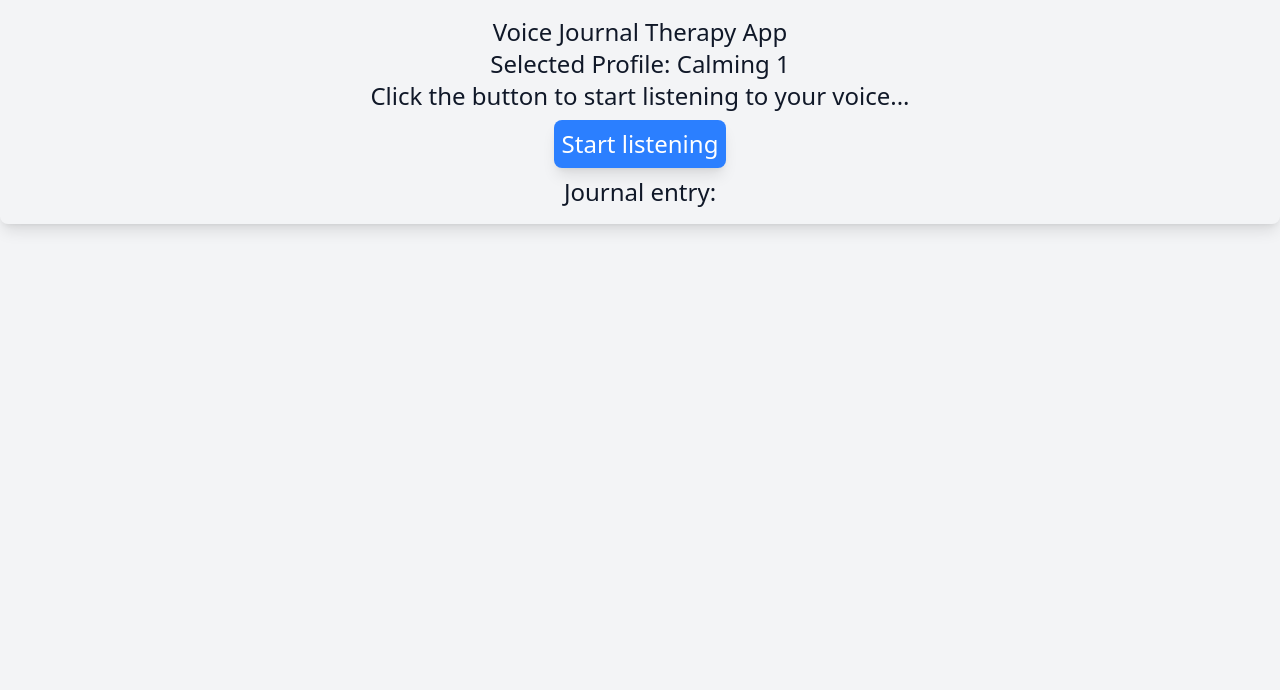
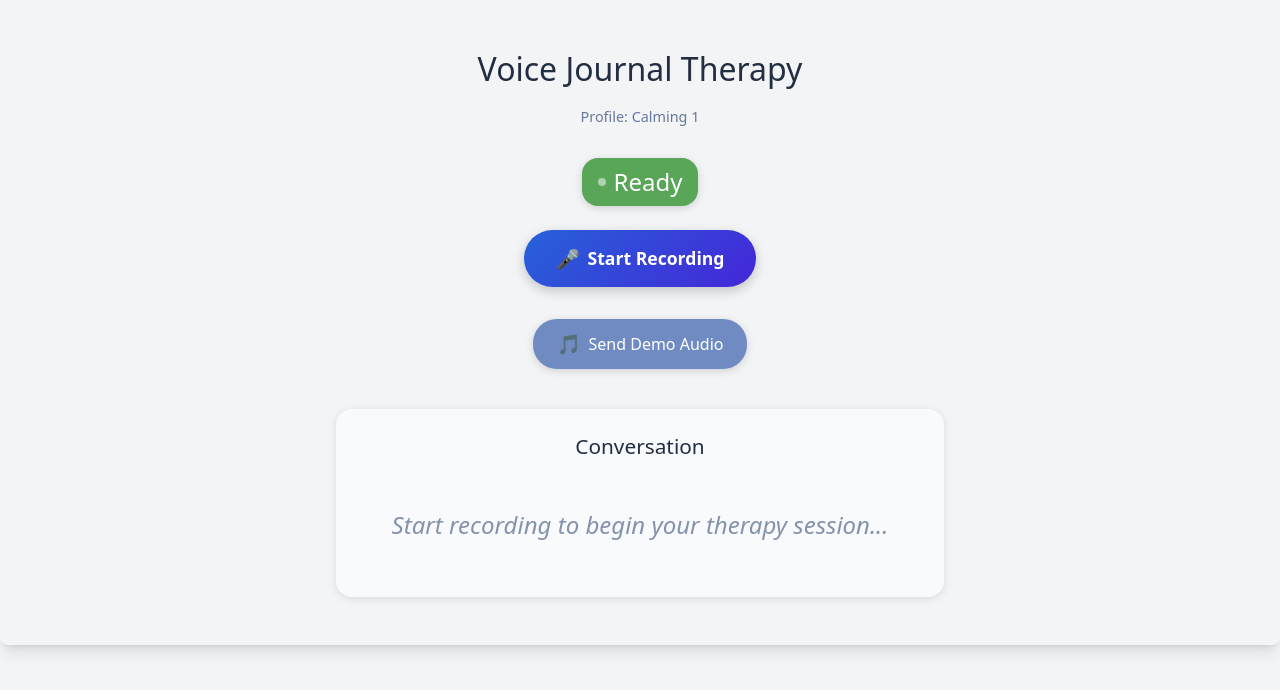
Before and after one commit to shahul01/voice-journal-therapy, a SvelteKit app: page /app in a window 1280 px wide. Shown: the top 690 px of the page. Built offline with nearby package versions, Linux system fonts and the light colour scheme.

Commit message:
feat:f: basic app page created & connected,- works & sv checked (0e -)

```diff
--- a/src/routes/app/+page.svelte
+++ b/src/routes/app/+page.svelte
@@ -1,35 +1,413 @@
 <script lang="ts">
+	import { onMount, onDestroy } from 'svelte';
 	import profiles from '$lib/utils/profile';
+	import { ConversationOrchestrator } from '$lib/utils/conversation/orchestrator';
+	import type { ConversationState } from '$lib/types/conversation';
+	import type { Profile } from '$lib/types/profile';
 
 	let isListening = $state(false);
-	let journalEntry = $state('');
-	let selectedProfile = $state(profiles[0]);
+	let conversationState = $state<ConversationState>({ messages: [], contextWindow: [] });
+	let selectedProfile = $state<Profile>(profiles[0]);
+	let currentState = $state<'idle' | 'listening' | 'processing' | 'speaking'>('idle');
+	let errorMessage = $state<string | null>(null);
 
-	function toggleListening() {
-		isListening = !isListening;
+	let orchestrator: ConversationOrchestrator | null = null;
+
+	onMount(() => {
+		loadConversationFromStorage();
+
+		orchestrator = new ConversationOrchestrator({
+			onTranscriptUpdate: (state) => {
+				conversationState = state;
+				saveConversationToStorage();
+			},
+			onError: (error) => {
+				errorMessage = error.message;
+				console.error('Orchestrator error:', error);
+			},
+			onStateChange: (state) => {
+				currentState = state;
+			},
+			profile: selectedProfile
+		});
+	});
+
+	onDestroy(() => {
+		if (orchestrator) {
+			orchestrator.stop();
+		}
+	});
+
+	function loadConversationFromStorage() {
+		if (typeof window === 'undefined') return;
+		try {
+			const stored = localStorage.getItem('conversation-state');
+			if (stored) {
+				conversationState = JSON.parse(stored);
+			}
+		} catch (err) {
+			console.error('Failed to load conversation from storage:', err);
+		}
+	}
+
+	function saveConversationToStorage() {
+		if (typeof window === 'undefined') return;
+		try {
+			localStorage.setItem('conversation-state', JSON.stringify(conversationState));
+		} catch (err) {
+			console.error('Failed to save conversation to storage:', err);
+		}
+	}
+
+	async function toggleListening() {
+		if (!orchestrator) return;
+
+		if (isListening) {
+			try {
+				orchestrator.stop();
+				isListening = false;
+				errorMessage = null;
+			} catch (err) {
+				errorMessage = err instanceof Error ? err.message : 'Failed to stop recording';
+			}
+		} else {
+			try {
+				errorMessage = null;
+				await orchestrator.start();
+				isListening = true;
+			} catch (err) {
+				errorMessage = err instanceof Error ? err.message : 'Failed to start recording. Please check microphone permissions.';
+				isListening = false;
+			}
+		}
+	}
+
+	async function sendDemoAudio() {
+		if (!orchestrator || currentState === 'processing') return;
+
+		try {
+			const demoAudio = '/audio/ElevenLabs_2025-12-17T19_24_59_Brittney - Relaxing, Calm and Meditative_pvc_sp95_s50_sb75_f2-5.wav';
+			errorMessage = null;
+			await orchestrator.processDemoAudio(demoAudio);
+		} catch (err) {
+			errorMessage = err instanceof Error ? err.message : 'Failed to process demo audio';
+		}
+	}
+
+	function getStateLabel(): string {
+		switch (currentState) {
+			case 'listening':
+				return 'Listening...';
+			case 'processing':
+				return 'Processing...';
+			case 'speaking':
+				return 'AI Speaking...';
+			default:
+				return 'Ready';
+		}
+	}
+
+	function getStateColor(): string {
+		switch (currentState) {
+			case 'listening':
+				return 'hsl(0, 70%, 50%)';
+			case 'processing':
+				return 'hsl(45, 70%, 50%)';
+			case 'speaking':
+				return 'hsl(200, 70%, 50%)';
+			default:
+				return 'hsl(120, 30%, 50%)';
+		}
 	}
 </script>
 
 <div class="home">
-	<h1>Voice Journal Therapy App</h1>
-	<p>Selected Profile: {selectedProfile.name}</p>
-	<div class="voice">
-		{#if isListening}
-			<p>Listening to your voice...</p>
-		{:else}
-			<p>Click the button to start listening to your voice...</p>
+	<h1>Voice Journal Therapy</h1>
+	<p class="profile-info">Profile: {selectedProfile.name}</p>
+
+	<div class="voice-controls">
+		<div class="state-indicator" style="background-color: {getStateColor()}">
+			<span class="state-dot"></span>
+			<span class="state-text">{getStateLabel()}</span>
+		</div>
+
+		<button class="record-button" onclick={toggleListening} disabled={currentState === 'processing'}>
+			{#if isListening}
+				<span class="button-icon">⏹</span>
+				Stop Recording
+			{:else}
+				<span class="button-icon">🎤</span>
+				Start Recording
+			{/if}
+		</button>
+
+		<button class="demo-button" onclick={sendDemoAudio} disabled={currentState === 'processing' || isListening}>
+			<span class="button-icon">🎵</span>
+			Send Demo Audio
+		</button>
+
+		{#if errorMessage}
+			<div class="error-message">{errorMessage}</div>
 		{/if}
+	</div>
 
-		<button onclick={toggleListening}>
-			{isListening ? 'Stop listening' : 'Start listening'}
-		</button>
+	<div class="transcript-container">
+		<h2>Conversation</h2>
+		<div class="transcript">
+			{#if conversationState.messages.length === 0}
+				<p class="empty-state">Start recording to begin your therapy session...</p>
+			{:else}
+				{#each conversationState.messages as message (message.id)}
+					<div class="message message-{message.role}">
+						<div class="message-header">
+							<span class="message-role">{message.role === 'user' ? 'You' : 'Therapist'}</span>
+							<span class="message-time">
+								{new Date(message.timestamp).toLocaleTimeString()}
+							</span>
+						</div>
+						<div class="message-text">{message.text}</div>
+					</div>
+				{/each}
+			{/if}
+		</div>
 	</div>
-	<div class="journal-display">
-		<p>Journal entry:</p>
-		<p>{journalEntry}</p>
-	</div>
-	<div></div>
 </div>
 
 <style lang="postcss">
+	.home {
+		max-width: 800px;
+		margin: 0 auto;
+		padding: 2rem;
+	}
+
+	h1 {
+		font-size: 2rem;
+		margin-bottom: 1rem;
+		color: hsl(220, 30%, 20%);
+	}
+
+	.dark h1 {
+		color: hsl(220, 20%, 85%);
+	}
+
+	.profile-info {
+		color: hsl(220, 20%, 50%);
+		margin-bottom: 2rem;
+		font-size: 0.9rem;
+	}
+
+	.voice-controls {
+		display: flex;
+		flex-direction: column;
+		gap: 1rem;
+		margin-bottom: 2rem;
+		align-items: center;
+	}
+
+	.state-indicator {
+		display: flex;
+		align-items: center;
+		gap: 0.5rem;
+		padding: 0.5rem 1rem;
+		border-radius: 1rem;
+		color: white;
+		font-weight: 500;
+		box-shadow: 0 2px 8px rgba(0, 0, 0, 0.15);
+	}
+
+	.state-dot {
+		width: 8px;
+		height: 8px;
+		border-radius: 50%;
+		background-color: white;
+		animation: pulse 2s infinite;
+	}
+
+	@keyframes pulse {
+		0%,
+		100% {
+			opacity: 1;
+		}
+		50% {
+			opacity: 0.5;
+		}
+	}
+
+	.record-button {
+		padding: 1rem 2rem;
+		font-size: 1.1rem;
+		font-weight: 600;
+		border: none;
+		border-radius: 2rem;
+		background: linear-gradient(135deg, hsl(220, 70%, 50%), hsl(250, 70%, 50%));
+		color: white;
+		cursor: pointer;
+		transition: all 0.3s ease;
+		box-shadow: 0 4px 12px rgba(0, 0, 0, 0.2);
+		display: flex;
+		align-items: center;
+		gap: 0.5rem;
+	}
+
+	.record-button:hover:not(:disabled) {
+		transform: translateY(-2px);
+		box-shadow: 0 6px 16px rgba(0, 0, 0, 0.3);
+	}
+
+	.record-button:disabled {
+		opacity: 0.6;
+		cursor: not-allowed;
+	}
+
+	.demo-button {
+		padding: 0.75rem 1.5rem;
+		font-size: 1rem;
+		font-weight: 500;
+		border: none;
+		border-radius: 1.5rem;
+		background: hsl(220, 40%, 60%);
+		color: white;
+		cursor: pointer;
+		transition: all 0.3s ease;
+		box-shadow: 0 2px 8px rgba(0, 0, 0, 0.15);
+		display: flex;
+		align-items: center;
+		gap: 0.5rem;
+	}
+
+	.demo-button:hover:not(:disabled) {
+		background: hsl(220, 40%, 55%);
+		transform: translateY(-1px);
+		box-shadow: 0 4px 12px rgba(0, 0, 0, 0.2);
+	}
+
+	.demo-button:disabled {
+		opacity: 0.6;
+		cursor: not-allowed;
+	}
+
+	.button-icon {
+		font-size: 1.2rem;
+	}
+
+	.error-message {
+		padding: 0.75rem 1rem;
+		background-color: hsl(0, 70%, 95%);
+		color: hsl(0, 70%, 30%);
+		border-radius: 0.5rem;
+		border: 1px solid hsl(0, 70%, 80%);
+		font-size: 0.9rem;
+	}
+
+	.dark .error-message {
+		background-color: hsl(0, 50%, 20%);
+		color: hsl(0, 70%, 80%);
+		border-color: hsl(0, 50%, 40%);
+	}
+
+	.transcript-container {
+		background: hsl(220, 20%, 98%);
+		border-radius: 1rem;
+		padding: 1.5rem;
+		box-shadow: 0 2px 8px rgba(0, 0, 0, 0.1);
+	}
+
+	.dark .transcript-container {
+		background: hsl(220, 15%, 15%);
+	}
+
+	.transcript-container h2 {
+		font-size: 1.3rem;
+		margin-bottom: 1rem;
+		color: hsl(220, 30%, 20%);
+	}
+
+	.dark .transcript-container h2 {
+		color: hsl(220, 20%, 85%);
+	}
+
+	.transcript {
+		max-height: 500px;
+		overflow-y: auto;
+		display: flex;
+		flex-direction: column;
+		gap: 1rem;
+	}
+
+	.empty-state {
+		text-align: center;
+		color: hsl(220, 20%, 60%);
+		padding: 2rem;
+		font-style: italic;
+	}
+
+	.message {
+		padding: 1rem;
+		border-radius: 0.75rem;
+		box-shadow: 0 1px 4px rgba(0, 0, 0, 0.1);
+	}
+
+	.message-user {
+		background: hsl(220, 50%, 95%);
+		align-self: flex-end;
+		max-width: 70%;
+	}
+
+	.dark .message-user {
+		background: hsl(220, 30%, 25%);
+	}
+
+	.message-ai {
+		background: hsl(200, 40%, 95%);
+		align-self: flex-start;
+		max-width: 70%;
+	}
+
+	.dark .message-ai {
+		background: hsl(200, 30%, 25%);
+	}
+
+	.message-header {
+		display: flex;
+		justify-content: space-between;
+		align-items: center;
+		margin-bottom: 0.5rem;
+		font-size: 0.85rem;
+	}
+
+	.message-role {
+		font-weight: 600;
+		color: hsl(220, 50%, 40%);
+	}
+
+	.dark .message-role {
+		color: hsl(220, 50%, 70%);
+	}
+
+	.message-time {
+		color: hsl(220, 20%, 60%);
+		font-size: 0.75rem;
+	}
+
+	.message-text {
+		color: hsl(220, 30%, 20%);
+		line-height: 1.6;
+		white-space: pre-wrap;
+		word-wrap: break-word;
+	}
+
+	.dark .message-text {
+		color: hsl(220, 20%, 85%);
+	}
+
+	@media (max-width: 640px) {
+		.home {
+			padding: 1rem;
+		}
+
+		.message-user,
+		.message-ai {
+			max-width: 85%;
+		}
+	}
 </style>
```
Also changed, not shown: 1 other file (tests, documents, lock files or other folders).
